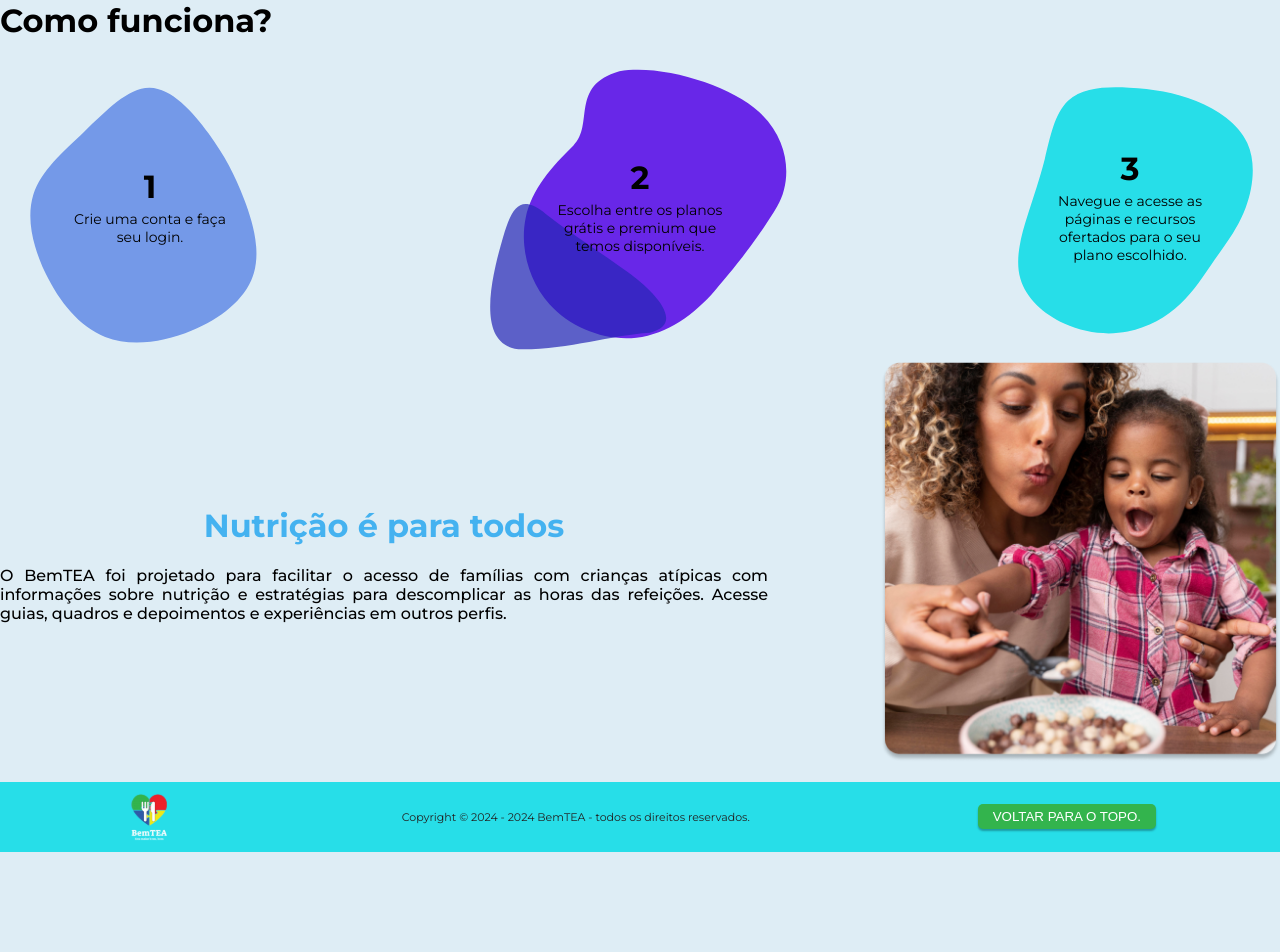
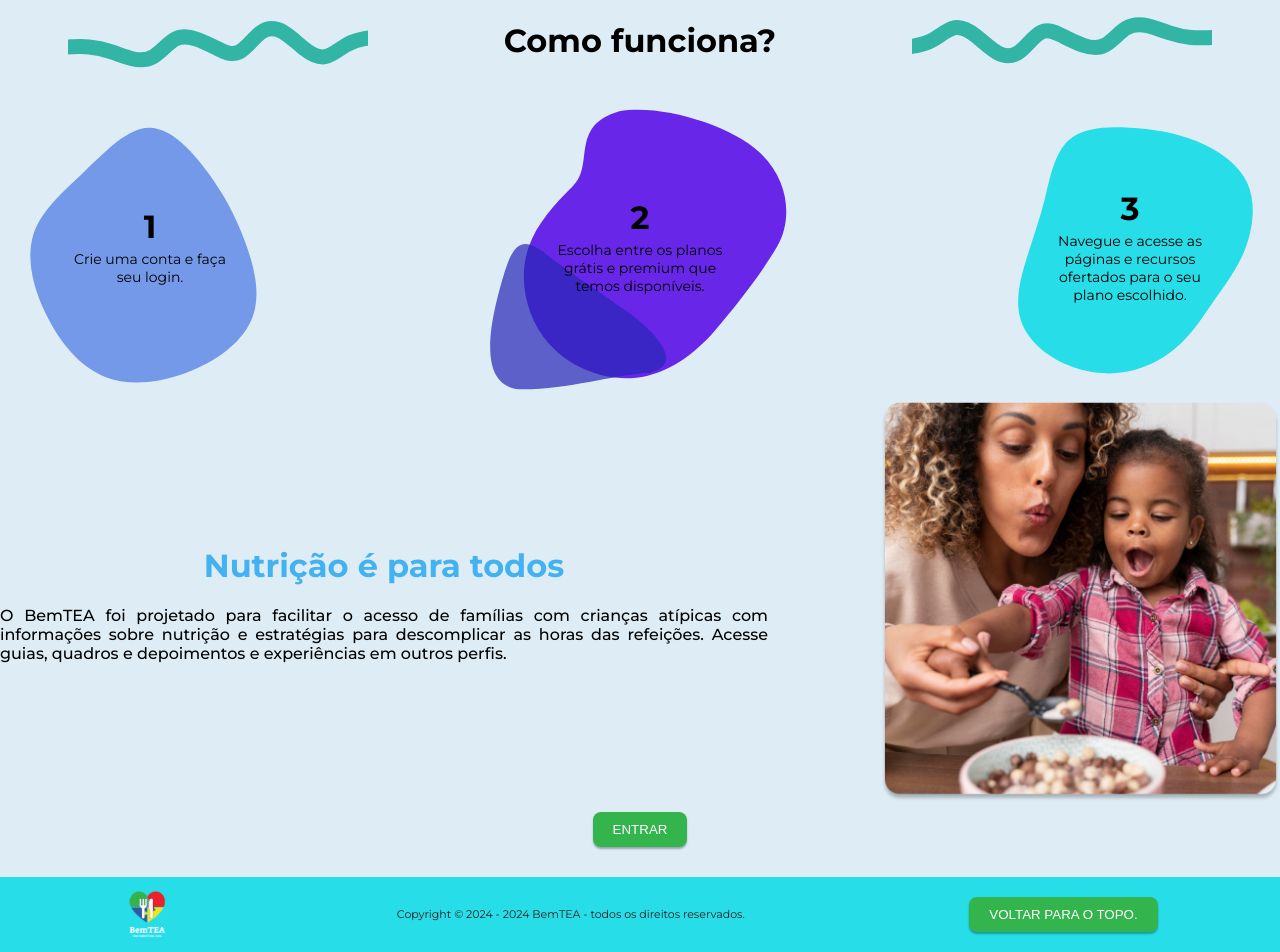
Before and after one commit to PaulaRobertaSuelen/Seguran-a-Alimentar-, a React (Vite) app: page / in a window 1280 px wide. Shown: the part 517-1469 px from the top of the page. Before the commit the page ends 1369 px from the top, so only its background shows below. Built offline with nearby package versions, Linux system fonts and the light colour scheme.

Commit message:
feat: adicionando componente Button e o titulo da sessão

```diff
--- a/src/components/Footer/index.jsx
+++ b/src/components/Footer/index.jsx
@@ -1,12 +1,13 @@
 import React from "react";
-import { SFooter, SButton } from "./styles";
+import { SFooter } from "./styles";
+import Button from "../FormFields/Button";
 
 export default function Footer({ img }) {
   return (
     <SFooter>
       <img src={img} alt="logo" />
       <p>Copyright © 2024 - 2024 BemTEA - todos os direitos reservados.</p>
-      <SButton
+      <Button
         onClick={() =>
           window.scrollTo({
             top: 0,
@@ -15,7 +16,7 @@ export default function Footer({ img }) {
         }
       >
         Voltar para o topo.
-      </SButton>
+      </Button>
     </SFooter>
   );
 }
--- a/src/components/Footer/styles.js
+++ b/src/components/Footer/styles.js
@@ -15,28 +15,4 @@ const SFooter = styled.footer`
   }
 `;
 
-const SButton = styled.button`
-  background-color: #33b44d;
-  color: white;
-  padding: 5px 15px;
-  border-radius: 5px;
-  outline: 0;
-  border: 0;
-  text-transform: uppercase;
-  margin: 10px 0px;
-  cursor: pointer;
-  box-shadow: 0px 2px 2px rgb(0, 0, 0, 0.3);
-  transition: ease background-color 250ms;
-  &:hover {
-    background-color: #49b533;
-  }
-  &:active {
-    background-color: #33b579;
-  }
-  &:disabled {
-    cursor: default;
-    opacity: 0.7;
-  }
-`;
-
-export { SFooter, SButton };
+export { SFooter };
--- /dev/null
+++ b/src/components/FormFields/Button/index.jsx
@@ -0,0 +1,21 @@
+import React from "react";
+import { SButton } from "./styles";
+
+export default function Button({
+  children,
+  onClick,
+  disabled,
+  onChange,
+  styles,
+}) {
+  return (
+    <SButton
+      onClick={onClick}
+      onChange={onChange}
+      disabled={disabled}
+      style={styles}
+    >
+      {children}
+    </SButton>
+  );
+}
--- /dev/null
+++ b/src/components/FormFields/Button/styles.js
@@ -0,0 +1,27 @@
+import styled from "styled-components";
+
+const SButton = styled.button`
+  background-color: #33b44d;
+  color: white;
+  padding: 10px 20px;
+  border-radius: 8px;
+  outline: 0;
+  border: 0;
+  text-transform: uppercase;
+  margin: 10px 0px;
+  cursor: pointer;
+  box-shadow: 0px 2px 2px rgb(0, 0, 0, 0.3);
+  transition: ease background-color 250ms;
+  &:hover {
+    background-color: #49b533;
+  }
+  &:active {
+    background-color: #33b579;
+  }
+  &:disabled {
+    cursor: default;
+    opacity: 0.7;
+  }
+`;
+
+export { SButton };
--- a/src/pages/Home/index.jsx
+++ b/src/pages/Home/index.jsx
@@ -5,7 +5,11 @@ import Icon1 from "../../assets/svg/blob1.svg";
 import Icon2 from "../../assets/svg/blob2.svg";
 import Icon3 from "../../assets/svg/blob3.svg";
 import Logo from "../../assets/logo.svg";
+import Wave from "../../assets/svg/wave.svg";
+import WaveTwo from "../../assets/svg/wave-two.svg";
+
 import TextInsideImage from "../../components/TextInsideImage";
+import Button from "../../components/FormFields/Button";
 
 import Img from "../../assets/mother.png";
 import Footer from "../../components/Footer";
@@ -16,8 +20,11 @@ export default function Home() {
       <Navbar />
       {/** esse foi um botao que eu criei com ananias */}
       {/* <button onClick={() => navigation('/login')}>login</button> */}
-      <h1>Como funciona?</h1>
-
+      <S.TitleSection>
+        <img src={Wave} alt="wave" />
+        <h1>Como funciona?</h1>
+        <img src={WaveTwo} alt="wave" />
+      </S.TitleSection>
       <S.Container>
         <div
           style={{
@@ -55,7 +62,11 @@ export default function Home() {
           </S.TextContainer>
           <img src={Img} alt="" className="mother" />
         </S.Card>
+        <div className="enter-btn">
+          <Button>Entrar</Button>
+        </div>
       </S.Container>
+
       <Footer img={Logo} />
     </>
   );
--- a/src/pages/Home/styles.js
+++ b/src/pages/Home/styles.js
@@ -1,22 +1,10 @@
 import styled from "styled-components";
 
 export const Container = styled.div`
-  > .main-container {
+  & .enter-btn {
     display: flex;
-    justify-content: space-between;
+    justify-content: center;
     align-items: center;
-  }
-  > .text-container h1 {
-    color: #44b2f0;
-    text-align: center;
-  }
-  > .text-container p {
-    text-align: justify;
-    font-weight: 500;
-  }
-  > .text-container img {
-    max-width: 400px;
-    max-height: 400px;
   }
 `;
 
@@ -41,3 +29,11 @@ export const TextContainer = styled.div`
     font-weight: 500;
   }
 `;
+
+export const TitleSection = styled.div`
+  display: flex;
+  justify-content: space-around;
+  align-items: center;
+  margin-bottom: 20px;
+  margin-top: 20px;
+`;
```
Also changed, not shown: src/assets/svg/wave-two.svg (added), src/assets/svg/wave.svg (added).
